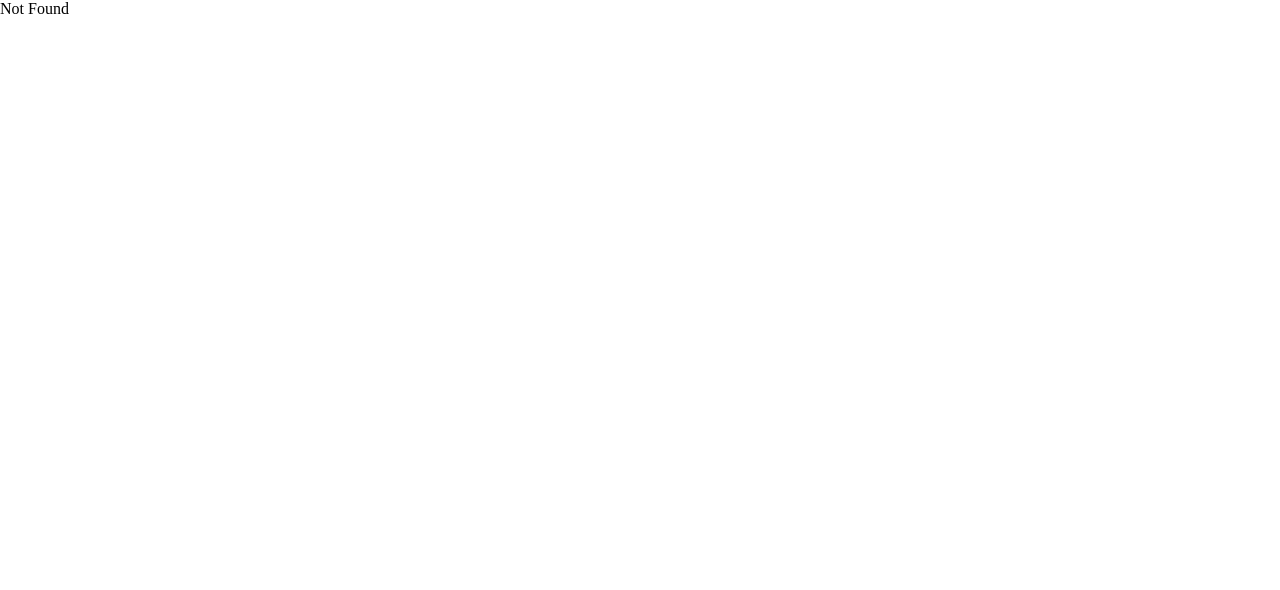
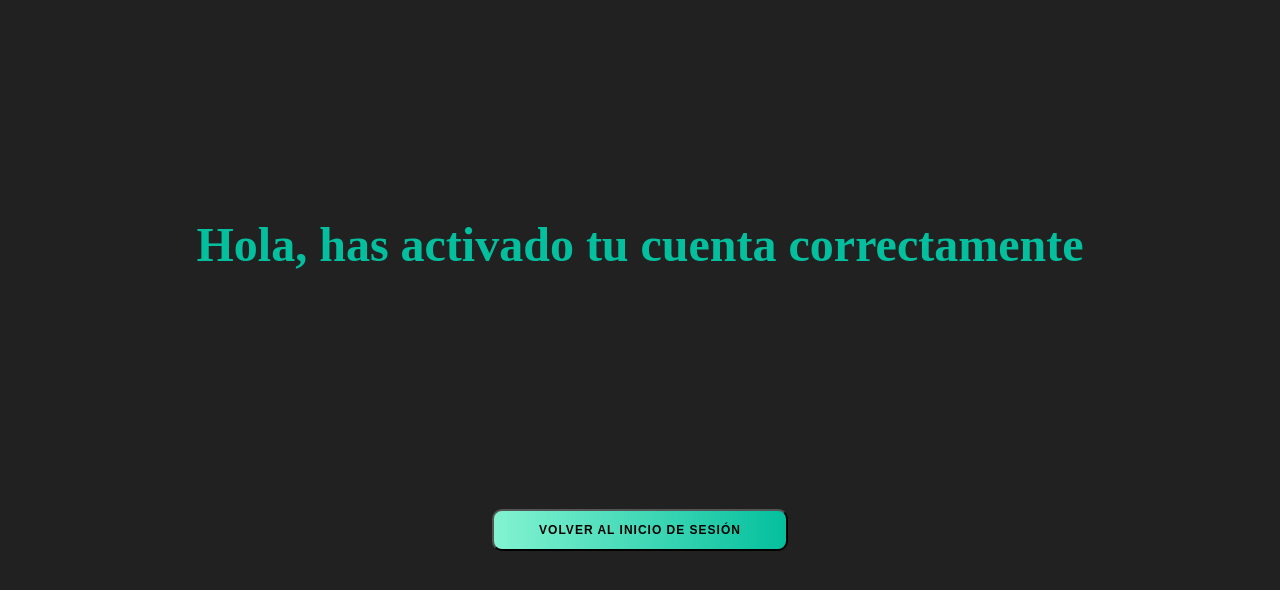
Before and after one commit to SENASOFT-DESARROLLO-LIBRE/Front-End-SenaSoft-Quindio, a React (Create React App) app: page /ConfirmAccount in a window 1280 px wide. Shown: the top 590 px of the page. Built offline with nearby package versions, Linux system fonts and the light colour scheme.

Commit message:
Correxión Login. M.I

```diff
--- a/src/App.js
+++ b/src/App.js
@@ -1,7 +1,7 @@
 import { Route, Routes } from 'react-router-dom';
 import { Home } from './Components/Pages/Home/Home';
 import { Login } from './Components/Pages/Login/Login';
-
+import { ConfirmAccount } from './Components/Pages/ConfirmAccount/ConfirmAccount';
 
 function App() {
   return (
@@ -9,8 +9,8 @@ function App() {
       <Routes>
         <Route path='/' element={<Login/>}></Route>
         <Route path='/Home' element={<Home/>}></Route>
+        <Route path='/ConfirmAccount' element={<ConfirmAccount/>}></Route>
         <Route path="*" element="Not Found"></Route>
-
       </Routes>
     </div>
   );
--- /dev/null
+++ b/src/Components/Layouts/FormLogin/FormLogin.jsx
@@ -0,0 +1,55 @@
+import axios from 'axios';
+import React, { useState } from 'react'
+import { FormGroup } from '../../UI/FormGroup/Formgroup';
+import { useNavigate } from 'react-router-dom';
+
+
+
+export const FormLogin = () => {
+
+        // Use Navigate para navegar entre las rutas
+        const navigate = useNavigate()
+
+
+        // Modulo Inicio de sesión
+        const [inputs, setInputs] = useState({
+            emailCreate: "",
+            passwordCreate: ""
+        });
+        const { emailCreate, passwordCreate } = inputs;
+
+        const getInput = (e) =>{
+            setInputs({...inputs, [e.target.name]: e.target.value})
+        }
+
+        const onSubmitLogin = async(e) => {
+            e.preventDefault()
+
+            const Usuario = {
+              emailCreate, passwordCreate
+            };
+            console.log("entra");
+
+            try {
+                const response = await axios.post("http://localhost:5000/api/users/login", Usuario);
+
+                navigate(`/Home/`);
+                console.log(response);
+                alert('entro correctamene')
+              } catch (error) {
+                console.log(error);
+                alert('error al entrar')
+
+              }
+            };
+
+  return (
+    <form id='formLogin'  onSubmit={(e) => onSubmitLogin(e)}>
+            <h2>Inicia Sesión</h2>
+            <FormGroup onChange={(e) => getInput(e)} contLabel="Correo" place="Correo" nameInput="emailCreate" inputType="email"/>
+            <FormGroup onChange={(e) => getInput(e)} contLabel="Contraseña" place="Contraseña" nameInput="passwordCreate" inputType="password"/>
+
+           <button id='btnLogin' type='submit'>Iniciar Sesion</button>
+        </form>
+  )
+}
--- a/src/Components/Layouts/MainLogin/MainLogin.jsx
+++ b/src/Components/Layouts/MainLogin/MainLogin.jsx
@@ -2,6 +2,8 @@ import React, { useState } from 'react'
 import { FormGroup } from '../../UI/FormGroup/Formgroup'
 import axios from 'axios';
 import { useNavigate } from 'react-router-dom';
+import { FormLogin } from '../FormLogin/FormLogin';
+
 export const MainLogin = () => {
 
     // Use Navigate para navegar entre las rutas
@@ -19,20 +21,24 @@ export const MainLogin = () => {
         setInputs({...inputs, [e.target.name]: e.target.value})
     }
 
-    const onSubmitLogin = async(typerole) => {
+    const onSubmitLogin = async(e) => {
+        e.preventDefault()
 
         const Usuario = {
           email, password
         };
+        console.log("entra");
 
         try {
             const response = await axios.post("http://localhost:5000/api/users/login", Usuario);
-            // const response = await axios.post("https://backend-space-parking.onrender.com/api/users/login", Usuario);
 
-            navigate(`/Home`);
+            navigate(`/Home/`);
             console.log(response);
+            alert('entro correctamene')
           } catch (error) {
             console.log(error);
+            alert('error al entrar')
+
           }
         };
 
@@ -47,7 +53,7 @@ export const MainLogin = () => {
     const {name, emailCreate, passwordCreate, confirmPassword} = inputsCreate
 
     const onSaveData = (e) => {
-        setInputsCreate({ ...inputs, [e.target.name]: e.target.value });
+        setInputsCreate({ ...inputsCreate, [e.target.name]: e.target.value });
       };
 
 
@@ -64,6 +70,8 @@ export const MainLogin = () => {
         const confirmPassword = inputsCreate.confirmPassword;
         if (passwordCreate !== confirmPassword) {
             alert('Contraseña y confirmacion de contraseña no coinciden')
+            console.log(passwordCreate);
+            console.log(confirmPassword);
             return;
         }
         else{
@@ -71,28 +79,25 @@ export const MainLogin = () => {
         }
     }
     const sendUserData = (userData) => {
-        // return axios.post('http://localhost:5000/api/users/registerParking', userData);
-        return axios.post('https://backend-space-parking.onrender.com/api/users/registerParking', userData);
+        alert('cuenta creada')
+        console.log(userData);
+        return axios.post('http://localhost:5000/api/users/registerUser', userData);
       };
 
 
 
   return (
     <main id='mainLogin'>
-        <form id='formLogin' onSubmit={onSubmitLogin}>
-            <FormGroup onChange={(e) => getInput(e)} contLabel="Correo" place="Correo" nameInput="email" inputType="email"/>
-            <FormGroup onChange={(e) => getInput(e)} contLabel="Contraseña" place="Contraseña" nameInput="password" inputType="password"/>
+        <FormLogin/>
 
-           <button id='btnLogin' type='submit'>Iniciar Sesion</button>
-        </form>
 
 
 
         <form id='formCreate' onSubmit={sendData}>
-            <FormGroup onChange={onSaveData} contLabel="Nombre" place="Nombre" nameInput="name" inputType="Text"/>
-            <FormGroup onChange={onSaveData} contLabel="Correo" place="Correo" nameInput="email" inputType="email"/>
-            <FormGroup onChange={onSaveData} contLabel="Contraseña" place="Contraseña" nameInput="password" inputType="password"/>
-            <FormGroup onChange={onSaveData} nameInput="confirmPassword" contLabel="Confirmar Contraseña" place=" ConfirmarContraseña" inputType="password" />
+            <FormGroup onChange={(e) => onSaveData(e)} contLabel="Nombre" place="Nombre" nameInput="name" inputType="Text"/>
+            <FormGroup onChange={(e) => onSaveData(e)} contLabel="Correo" place="Correo" nameInput="emailCreate" inputType="email"/>
+            <FormGroup onChange={(e) => onSaveData(e)} contLabel="Contraseña" place="Contraseña" nameInput="passwordCreate" inputType="password"/>
+            <FormGroup onChange={(e) => onSaveData(e)} nameInput="confirmPassword" contLabel="Confirmar Contraseña" place=" ConfirmarContraseña" inputType="password" />
 
 
            <button id='btnCreateAccount' type='submit'>Crear Cuenta</button>
--- /dev/null
+++ b/src/Components/Pages/ConfirmAccount/ConfirmAccount.jsx
@@ -0,0 +1,16 @@
+import React from 'react'
+import { useNavigate } from 'react-router-dom'
+
+
+export const ConfirmAccount = () => {
+    const navigate = useNavigate()
+    const toLogin = () =>{
+        navigate(`/`);
+    }
+  return (
+    <div id='mainConfirm'>
+        <h1>Hola, has activado tu cuenta correctamente</h1>
+        <button id='btnConfirm' onClick={toLogin}>Volver al Inicio de Sesión</button>
+    </div>
+  )
+}
--- a/src/Components/Pages/Home/Home.jsx
+++ b/src/Components/Pages/Home/Home.jsx
@@ -1,8 +1,10 @@
 
 import React, { useContext, useEffect, useState } from 'react'
 import { Map } from '../../Layouts/Map/Map'
+import axios from 'axios';
 import { FormGroup } from '../../UI/FormGroup/Formgroup'
 import { UserDataContext } from '../Context/UserDataProvider'
+
 
 
 export const Home = () => {
@@ -35,6 +37,8 @@ export const Home = () => {
             setGrafo(jsonData)
             findOrigin(jsonData)
             updateUserData(jsonData)
+            // console.log(jsonData);
+            upLocations(jsonData)
             makeRoute()
 
             // Ahora jsonData contiene el objeto JavaScript correspondiente al archivo JSON
@@ -46,7 +50,7 @@ export const Home = () => {
 
         reader.readAsText(jsonFile);
       } else {
-        console.log("No se encontró ningún archivo.");
+        // console.log("No se encontró ningún archivo.");
       }
     };
 
@@ -58,7 +62,7 @@ export const Home = () => {
 
     useEffect(() => {
       // Este efecto se activará cada vez que ubiOrigin cambie
-      console.log("ubiOrigin actualizado:", ubiOrigin);
+      // console.log("ubiOrigin actualizado:", ubiOrigin);
     }, [ubiOrigin]);
 
     const findOrigin =  (jsonData) => {
@@ -81,18 +85,29 @@ export const Home = () => {
 
     };
 
-    // if (jsonData && jsonData?.ubicaciones) {
-    //   const ubicacionEncontrada = jsonData?.ubicaciones.find((ubi) => ubi.nombre === grafo?.inicio);
-    //   // console.log(ubi.name);
+    const upLocations = async(filejson) =>{
+      const fileData = {
 
-    //   if (ubicacionEncontrada) {
-    //     setUbiOrigin(ubicacionEncontrada);
-    //   } else {
-    //     console.log(`No se encontró ninguna ubicación con el nombre ${jsonData.inicio}`);
-    //   }
-    // } else {
-    //   console.log('No hay datos de ubicación disponibles en el grafo.');
-    // }
+      }
+
+      try {
+        const response = await axios.post("http://localhost:5000/api/users/saveLocations", fileData)
+        console.log(response);
+
+      } catch (error) {
+        console.log(error);
+
+      }
+
+    }
+
+
+
+
+
+
+
+
 
     const makeRoute = () => {
       const grafo = {};
--- a/src/index.css
+++ b/src/index.css
@@ -215,8 +215,6 @@
 
 .contBtns > button{
   width: 40%;
-  /* align-self: center; */
-  /* text-align: center; */
   background: linear-gradient(to right, #83f3d1, #40c9ff);
 	color: rgb(0, 0, 0);
 	font-size: 12px;
@@ -227,7 +225,6 @@
 	transition: transform 80ms ease-in;
 	margin-top: 20px;
   margin-bottom: 1rem;
-  /* align-self: center; */
   transition: .2s;
 }
 
@@ -258,3 +255,35 @@
   background: transparent;
   transition: border-color 0.2s;
 }
+
+#mainConfirm{
+  width: 100vw;
+  height: 100vh;
+  display: flex;
+  background-color: #212121;
+  align-items: center;
+  justify-content: space-evenly;
+  flex-direction: column;
+}
+
+#mainConfirm > h1{
+  color: #04BF9D;
+  font-size: 3rem;
+}
+
+#btnConfirm{
+  border-radius: 10px;
+	background: linear-gradient(to right, #83f3d1, #04BF9D);
+	color: rgb(0, 0, 0);
+	font-size: 12px;
+	font-weight: bold;
+	padding: 12px 45px;
+	letter-spacing: 1px;
+	text-transform: uppercase;
+	transition: transform 80ms ease-in;
+	margin-top: 20px;
+  margin-bottom: 2rem;
+  align-self: center;
+  transition: .2s;
+
+}
```
